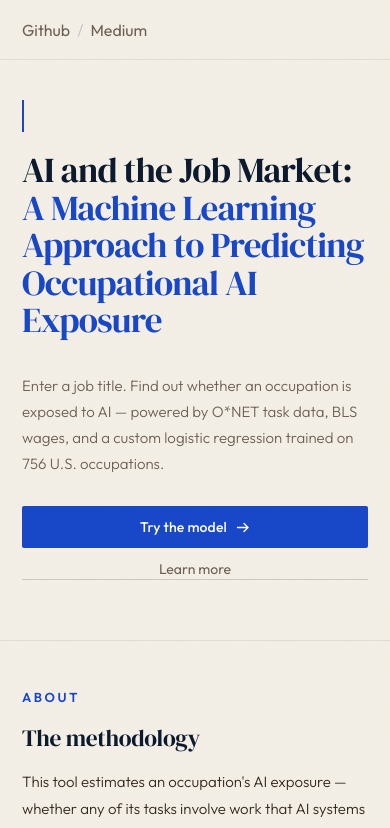
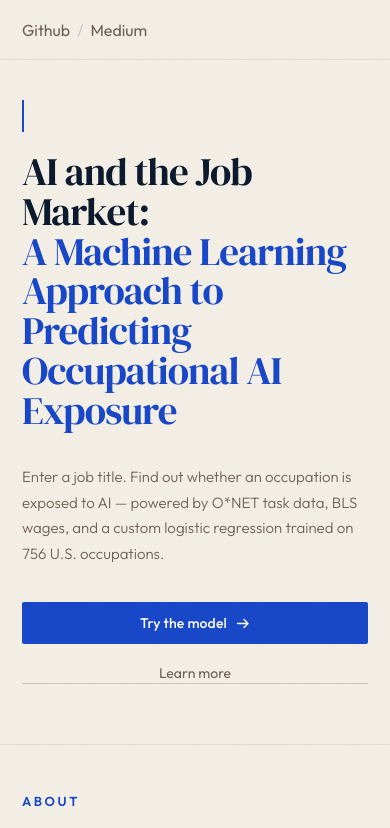
Before and after one commit to kseniiaoblasova/Occupational-AI-Exposure, a React (Vite) app in the folder frontend/: page / in a window 390 px wide. Shown: the top 828 px of the page. Built offline with nearby package versions, Linux system fonts and the light colour scheme; no server answers.

Commit message:
Make additional changes to the title for phone view

```diff
--- a/frontend/src/index.css
+++ b/frontend/src/index.css
@@ -880,10 +880,12 @@ body {
     margin-bottom: 20px;
   }
 
-  /* Hero title: larger so each line is shorter → more vertical stacking */
+  /* Hero title: bolder, tighter, more intentional on small screens */
   .hero-title {
-    font-size: clamp(32px, 9vw, 42px);
-    margin-bottom: 20px;
+    font-size: clamp(36px, 10vw, 46px);
+    line-height: 1.02;
+    letter-spacing: -0.025em;
+    margin-bottom: 28px;
   }
 
   .hero-subtitle br {
@@ -894,25 +896,28 @@ body {
     max-width: 100%;
   }
 
-  /* Description */
+  /* Description: more breathing room below title */
   .hero-desc {
     font-size: 15px;
-    margin-bottom: 28px;
+    line-height: 1.7;
+    margin-bottom: 36px;
   }
 
   /* Buttons: stack vertically, primary full width */
   .hero-actions {
     flex-direction: column;
     align-items: stretch;
-    gap: 12px;
+    gap: 0;
   }
 
   .btn-primary {
     justify-content: center;
   }
 
+  /* Pull "Learn more" further away from the primary button */
   .btn-ghost {
     text-align: center;
+    margin-top: 20px;
   }
 
   /* Sections: tighter padding */
```
